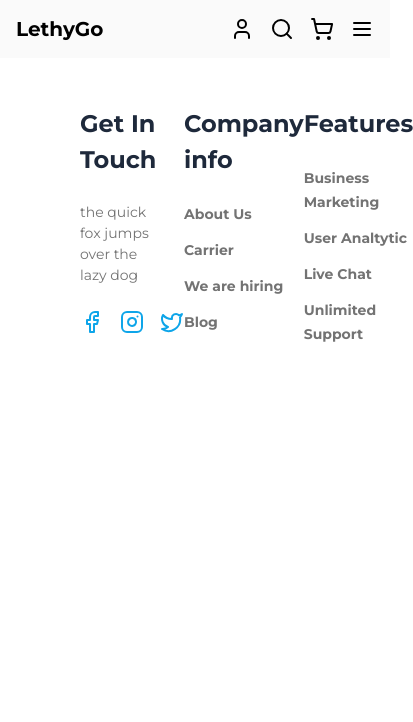
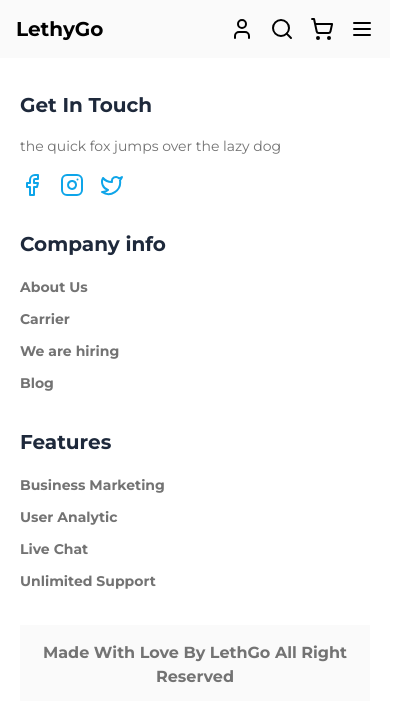
Before and after one commit to Feyzanur-Ak/LethyGo, a React (Vite) app in the folder LethyGo/: page / in a window 390 px wide. Shown: the top 722 px of the page, 413 px wide, since content can reach past the window. Built offline with nearby package versions, Linux system fonts and the light colour scheme.

Commit message:
Footer Responsive

```diff
--- a/LethyGo/src/layout/Footer.jsx
+++ b/LethyGo/src/layout/Footer.jsx
@@ -1,23 +1,27 @@
-import { Instagram, Facebook, Twitter } from "lucide-react"
+import { Instagram, Facebook, Twitter } from "lucide-react";
 
 const Footer = () => {
   return (
-    <section className=" px-20 py-12 font-montserrat">
-      <div className="flex justify-around ">
-        <div className="flex flex-col gap-6">
-            <h3 className="text-slate-800 text-[24px] font-bold">Get In Touch</h3>
-            <p className="text-neutral-500 text-[14px] w-3/4">the quick fox jumps over the lazy dog</p>
+    <section className="px-5 py-8 font-montserrat">
+      {/* Üst Kısım */}
+      <div className="flex flex-col md:flex-row md:justify-around gap-8">
+        {/* Get In Touch Bölümü */}
+        <div className="flex flex-col gap-4 text-left">
+          <h3 className="text-slate-800 text-[20px] md:text-[24px] font-bold">Get In Touch</h3>
+          <p className="text-neutral-500 text-[14px] md:w-4/5">
+            the quick fox jumps over the lazy dog
+          </p>
           <div className="flex gap-4 text-sky-500">
             <Facebook />
             <Instagram />
             <Twitter />
           </div>
-
         </div>
 
-        <div className="flex flex-col gap-6">
-        <h3 className="text-slate-800 text-[24px] font-bold">Company info</h3>
-        <ul className=" flex flex-col text-[14px] font-bold text-neutral-500 leading-[24px] gap-3">
+        {/* Company Info Bölümü */}
+        <div className="flex flex-col gap-4 text-left">
+          <h3 className="text-slate-800 text-[20px] md:text-[24px] font-bold">Company info</h3>
+          <ul className="flex flex-col text-[14px] font-bold text-neutral-500 leading-[24px] gap-2">
             <li>About Us</li>
             <li>Carrier</li>
             <li>We are hiring</li>
@@ -25,19 +29,24 @@ const Footer = () => {
           </ul>
         </div>
 
-        <div className="flex flex-col gap-6 ">
-        <h3 className="text-slate-800 text-[24px] font-bold">Features</h3>
-        <ul className=" flex flex-col text-[14px] font-bold text-neutral-500 leading-[24px] gap-3">
+        {/* Features Bölümü */}
+        <div className="flex flex-col gap-4 text-left">
+          <h3 className="text-slate-800 text-[20px] md:text-[24px] font-bold">Features</h3>
+          <ul className="flex flex-col text-[14px] font-bold text-neutral-500 leading-[24px] gap-2">
             <li>Business Marketing</li>
-            <li>User Analtytic</li>
+            <li>User Analytic</li>
             <li>Live Chat</li>
             <li>Unlimited Support</li>
           </ul>
         </div>
       </div>
 
+      {/* Alt Kısım */}
+      <div className="bg-neutral-50 mt-8 h-[76px] text-neutral-500 font-bold text-center py-4">
+        <h6>Made With Love By LethGo All Right Reserved</h6>
+      </div>
     </section>
-  )
-}
+  );
+};
 
-export default Footer
+export default Footer;
```
Lines whose indentation alone changed are shown as unchanged.
